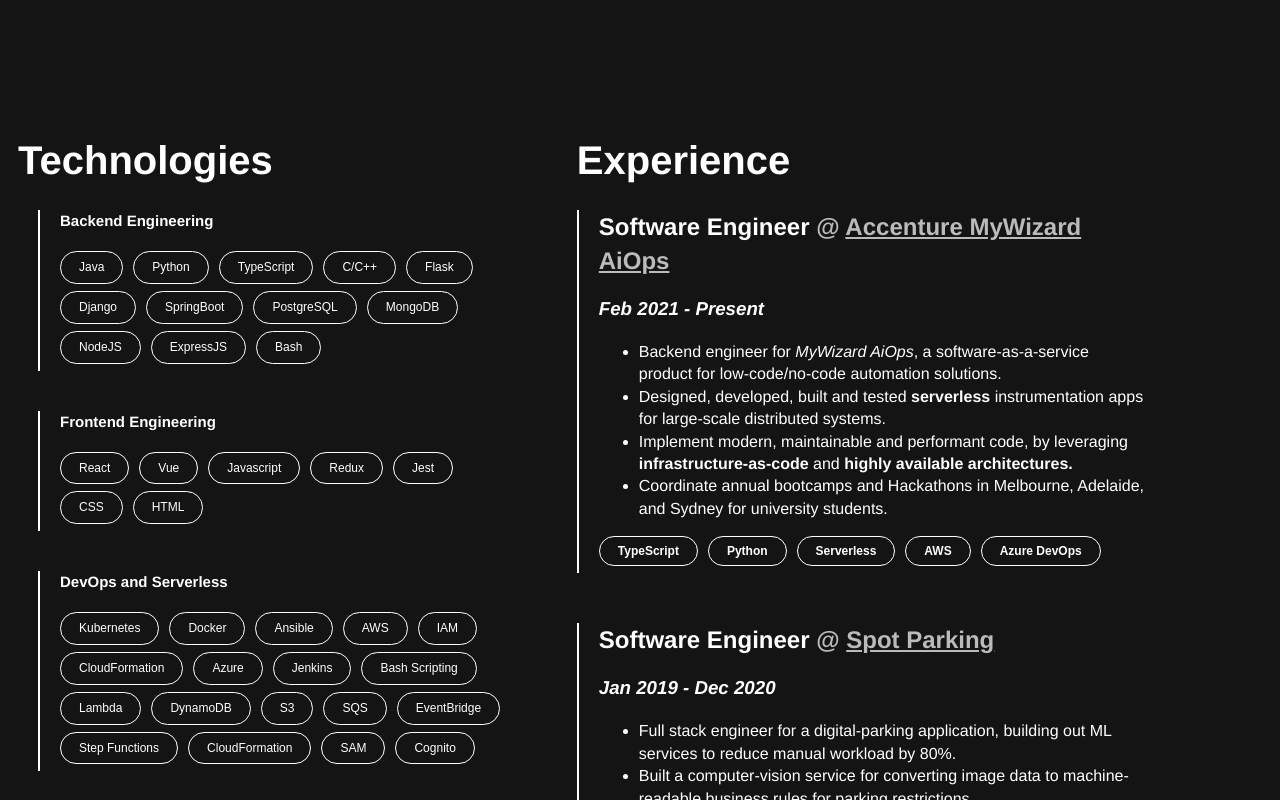
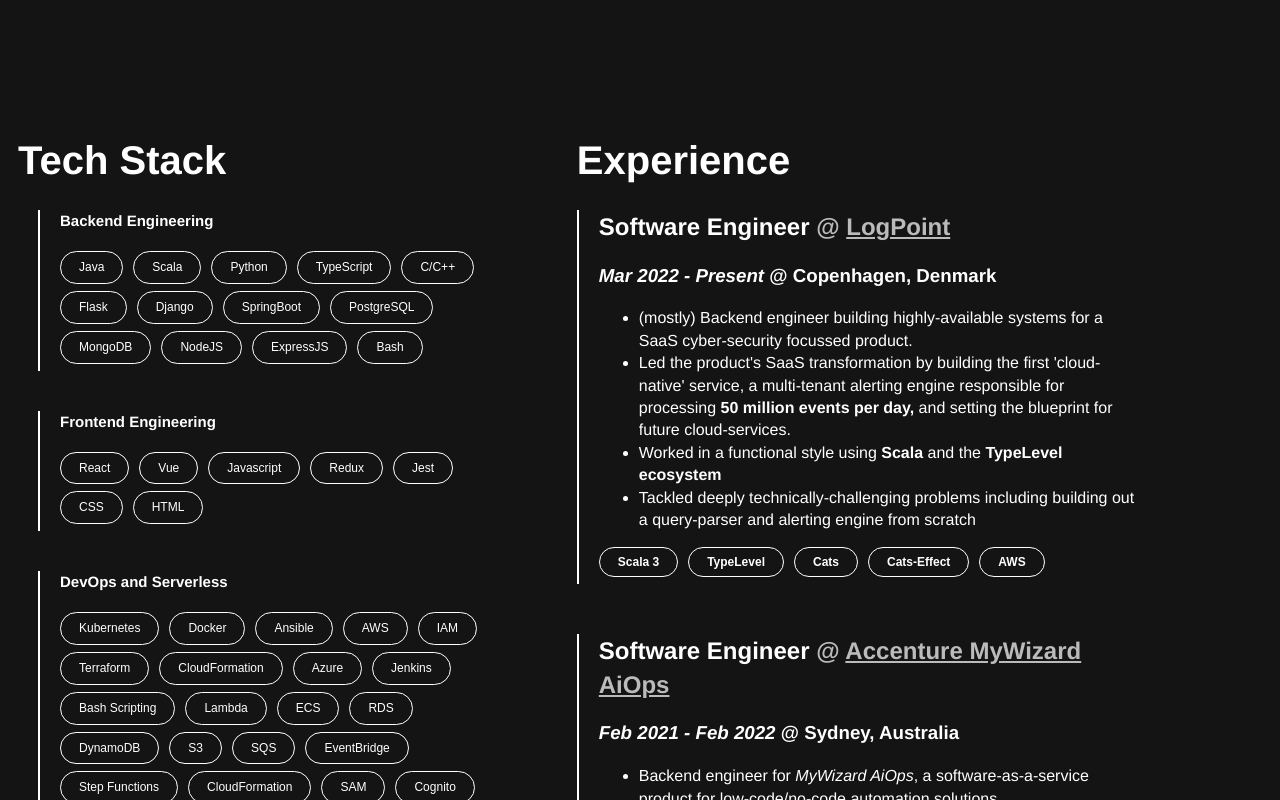
Before and after one commit to josepdaniel/josepdaniel.github.io, a React (Create React App) app: page / in a window 1280 px wide. Shown: the part 1700-2500 px from the top of the page. Built offline with nearby package versions, Linux system fonts and the light colour scheme.

Commit message:
updates for kbh

```diff
--- a/public/index.html
+++ b/public/index.html
@@ -1,6 +1,9 @@
 <!DOCTYPE html>
 <html lang="en">
   <head>
+    <link rel="preconnect" href="https://fonts.googleapis.com">
+    <link rel="preconnect" href="https://fonts.gstatic.com" crossorigin>
+    <link href="https://fonts.googleapis.com/css2?family=Raleway:wght@900&display=swap" rel="stylesheet">
     <meta charset="utf-8" />
     <link rel="icon" href="%PUBLIC_URL%/jd.ico" />
     <meta name="viewport" content="width=device-width, initial-scale=1" />
--- a/src/App.css
+++ b/src/App.css
@@ -37,6 +37,7 @@
     font-size: 15.8vw;
     position: absolute;
     top: calc(100vh - 26vw);
+    font-family: 'Raleway', sans-serif;
     /* margin-left: 40px; */
 }
 
--- a/src/Home.js
+++ b/src/Home.js
@@ -52,8 +52,8 @@
   const Introduction = () => {
     return <div id="gday">
       <Paragraph>
-        G'day, I'm JD. I'm a Sydney based <strong> full-stack Software Engineer </strong> with 3 years of experience. <br /><br />
-        I enjoy building cool stuff, learning new things, cooking/eating great food, and running long distances. <br /><br />
+        G'day, I'm JD. I'm a Copenhagen based <strong> full-stack Software Engineer </strong> with 4 years of experience. <br /><br />
+        I enjoy building cool stuff, learning new things, cooking and eating great food, and running long distances. <br /><br />
         I sometimes take photos of things I find interesting. <br /><br />
       </Paragraph>
     </div>
@@ -99,9 +99,9 @@
             <Paragraph>
               <i> Find out more about </i> <br />
               <div style={{fontSize: "20px"}}>
-                <p> Where I've worked </p>
-                <p> Technologies I'm using </p>
-                <p> Projects and publications </p>
+                <p> <a href="#experience" style={{textDecoration: 'none'}}>Where I've worked</a> </p>
+                <p> <a href="#skills" style={{textDecoration: 'none'}}>Technologies I'm using</a> </p>
+                <p> <a href="#projects" style={{textDecoration: 'none'}}>Projects and publications</a> </p>
               </div>
             </Paragraph>
           </div>
--- a/src/Resume.js
+++ b/src/Resume.js
@@ -14,11 +14,12 @@
     return (
         <div id="component-resume">
             <div id="skills">
-                <h1 style={{marginLeft: 10, fontSize:40}}> Technologies </h1>
+                <h1 style={{marginLeft: 10, fontSize:40}}> Tech Stack </h1>
                 <div class="skillbox">
                     <Paragraph>
                         <h2 style={{fontSize: 15, marginBottom: 20}}> Backend Engineering </h2>
                         <Pill style={skillStyle}> <p style={{margin: 0}}> Java </p> </Pill>
+                        <Pill style={skillStyle}> <p style={{margin: 0}}> Scala </p> </Pill>
                         <Pill style={skillStyle}> <p style={{margin: 0}}> Python </p> </Pill>
                         <Pill style={skillStyle}> <p style={{margin: 0}}> TypeScript </p> </Pill>
                         <Pill style={skillStyle}> <p style={{margin: 0}}> C/C++ </p> </Pill>
@@ -54,11 +55,14 @@
                         <Pill style={skillStyle}> <p style={{margin: 0}}> Ansible </p> </Pill>
                         <Pill style={skillStyle}> <p style={{margin: 0}}> AWS </p> </Pill>
                         <Pill style={skillStyle}> <p style={{margin: 0}}> IAM </p> </Pill>
+                        <Pill style={skillStyle}> <p style={{margin: 0}}> Terraform </p> </Pill>
                         <Pill style={skillStyle}> <p style={{margin: 0}}> CloudFormation </p> </Pill>
                         <Pill style={skillStyle}> <p style={{margin: 0}}> Azure </p> </Pill>
                         <Pill style={skillStyle}> <p style={{margin: 0}}> Jenkins </p> </Pill>
                         <Pill style={skillStyle}> <p style={{margin: 0}}> Bash Scripting </p> </Pill>
                         <Pill style={skillStyle}> <p style={{margin: 0}}> Lambda </p> </Pill>
+                        <Pill style={skillStyle}> <p style={{margin: 0}}> ECS </p> </Pill>
+                        <Pill style={skillStyle}> <p style={{margin: 0}}> RDS </p> </Pill>
                         <Pill style={skillStyle}> <p style={{margin: 0}}> DynamoDB </p> </Pill>
                         <Pill style={skillStyle}> <p style={{margin: 0}}> S3 </p> </Pill>
                         <Pill style={skillStyle}> <p style={{margin: 0}}> SQS </p> </Pill>
@@ -73,10 +77,30 @@
 
             <div id="experience">
             <h1 style={{fontSize: 40}}> Experience </h1>
+
+                <Paragraph>
+                    <div class="experience-entry">
+                        <h2> Software Engineer <span style={{color: "#bbbbbb"}}> @  <a href="https://logpoint.com">LogPoint</a></span></h2>
+                        <h3> <i> Mar 2022 - Present </i> @ Copenhagen, Denmark </h3>
+
+                        <ul>
+                            <li> (mostly) Backend engineer building highly-available systems for a SaaS cyber-security focussed product. </li>
+                            <li> Led the product's SaaS transformation by building the first 'cloud-native' service, a multi-tenant alerting engine responsible for processing <strong> 50 million events per day, </strong> and setting the blueprint for future cloud-services. </li>
+                            <li> Worked in a functional style using <strong>Scala</strong> and the <strong> TypeLevel ecosystem </strong></li>
+                            <li> Tackled deeply technically-challenging problems including building out a query-parser and alerting engine from scratch </li>
+                        </ul>
+                        <Pill style={skillStyle}> Scala 3 </Pill>
+                        <Pill style={skillStyle}> TypeLevel </Pill>
+                        <Pill style={skillStyle}> Cats </Pill>
+                        <Pill style={skillStyle}> Cats-Effect </Pill>
+                        <Pill style={skillStyle}> AWS </Pill>
+                    </div>
+                    </Paragraph>
+
                 <Paragraph>
                     <div class="experience-entry">
                         <h2> Software Engineer <span style={{color: "#bbbbbb"}}> @  <a href="https://www.afr.com/chanticleer/how-accenture-s-sydney-ai-team-of-one-went-global-20210618-p5825c">Accenture MyWizard AiOps</a></span></h2>
-                        <h3> <i> Feb 2021 - Present </i> </h3>
+                        <h3> <i> Feb 2021 - Feb 2022 </i> @ Sydney, Australia </h3>
 
                         <ul>
                             <li> Backend engineer for <i> MyWizard AiOps</i>, a software-as-a-service product for low-code/no-code automation solutions. </li>
@@ -95,7 +119,7 @@
                     <Paragraph>
                     <div class="experience-entry">
                         <h2> Software Engineer <span style={{color: "#bbbbbb"}}> @  <a href="https://spotparking.com.au" > Spot Parking</a>  </span></h2>
-                        <h3> <i> Jan 2019 - Dec 2020 </i> </h3>
+                        <h3> <i> Jan 2019 - Dec 2020 </i> @ Sydney, Australia </h3>
                         <ul>
                             <li> Full stack engineer for a digital-parking application, building out ML services to reduce manual workload by 80%. </li>
                             <li> Built a computer-vision service for converting image data to machine-readable business rules for parking restrictions.</li>
@@ -114,7 +138,7 @@
                     <Paragraph>
                     <div class="experience-entry">
                         <h2> Robotics Intern <span style={{color: "#bbbbbb"}}> @  Australian Centre for Field Robotics</span></h2>
-                        <h3> <i> Jan 2018 - Mar 2018 </i> </h3>
+                        <h3> <i> Jan 2018 - Mar 2018 </i> @ Sydney, Australia </h3>
                         <ul>
                             <li> Built a <strong>Python</strong> library for procedurally generting robotic arm trajectories to collect randomised footage for use in <strong>SLAM</strong> algorithms. </li>
                             <li> Designed and developed an ultrasonic 'virtual-bumper' module on a <strong>RISC</strong> microcontroller for <strong>autonomous vehicles</strong>. </li>
@@ -129,7 +153,7 @@
                 <Paragraph>
                     <div class="experience-entry">
                         <h2> Project Lead <span style={{color: "#bbbbbb"}}> @  Ruffalo Noel Levitz</span></h2>
-                        <h3> <i> May 2015 - Nov 2018 </i> </h3>
+                        <h3> <i> May 2015 - Nov 2018 </i> @ Sydney, Australia </h3>
                         <ul>
                             <li> Led the fundraising campaign for important research, scholarships, and facilities with over <strong>$500k</strong> raised in 2018.</li>
                             <li> Led a team of 35+ people and refined the onboarding materials, reducing employee turnover by 30%. </li>
```
Also changed, not shown: 1 other file (tests, documents, lock files or other folders).
